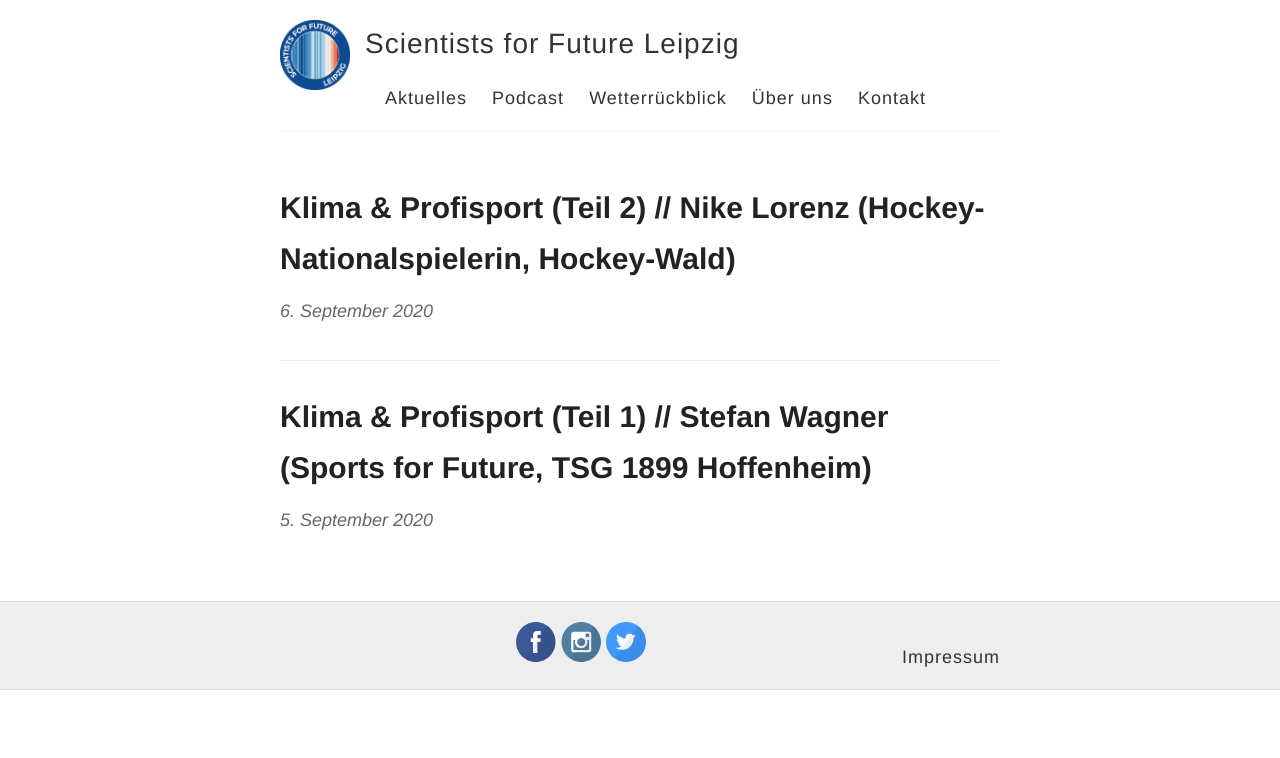
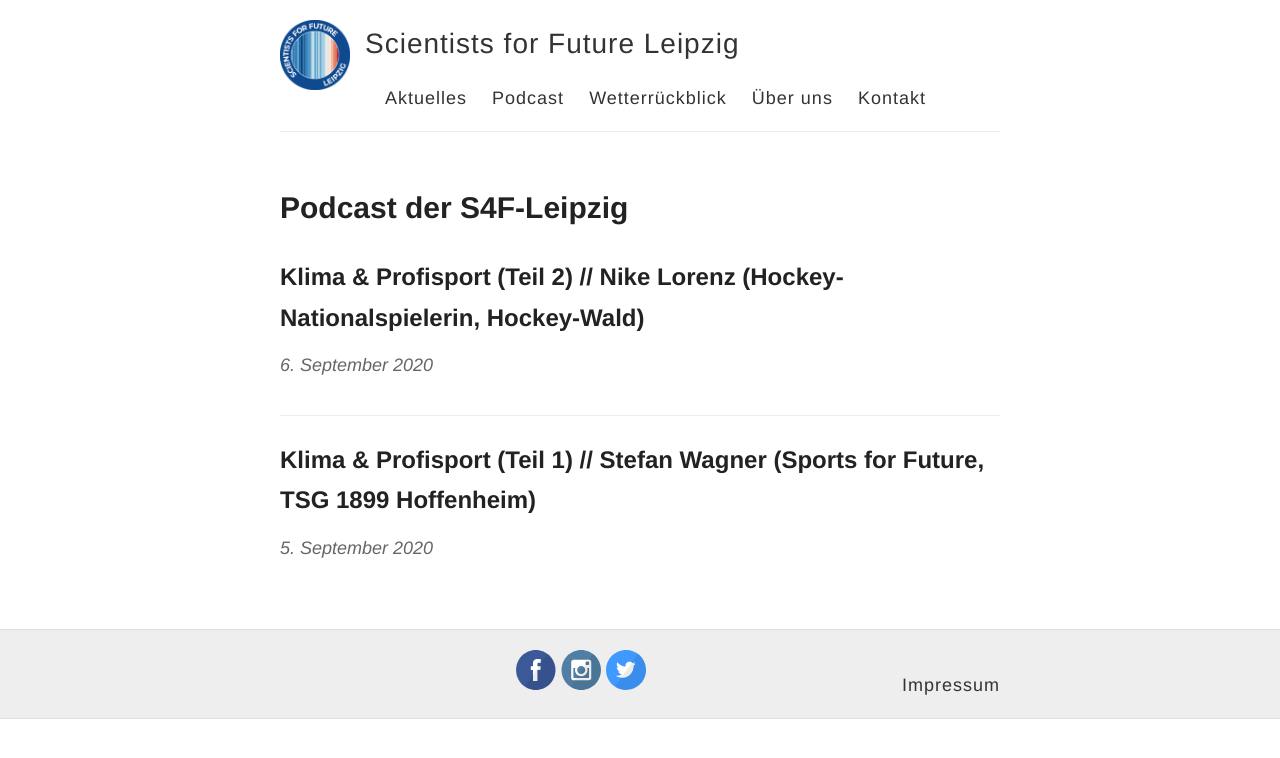
Before and after one commit to s4f-leipzig/s4f-leipzig.github.io, a Jekyll site: the page built from podcast.html, in a window 1280 px wide. Shown: the top 758 px of the page. Built offline with Jekyll 4.4.1, drawn with Linux system fonts in a browser that asks for light colours.

Commit message:
style podcast page

```diff
--- a/podcast.html
+++ b/podcast.html
@@ -1,12 +1,14 @@
 ---
 layout: default
 ---
+<h1><a href="https://interviews-4-future.podigee.io/" target="_blank">Podcast der S4F-Leipzig</a></h1>
+
 <div class="posts">
   {% for post in site.posts %}
     {% if post.categories contains 'Podcast' %}
       <article class="post">
 
-        <h1><a href="{{ site.baseurl }}{{ post.url }}">{{ post.title }}</a></h1>
+        <h2><a href="{{ site.baseurl }}{{ post.url }}">{{ post.title }}</a></h2>
 
         <div class="entry">
           {{ post.content }}
--- a/style.scss
+++ b/style.scss
@@ -53,6 +53,9 @@ h1 {
 
 h2 {
   font-size: 24px;
+  a {
+    color: inherit;
+  }
 }
 
 h3 {
```
